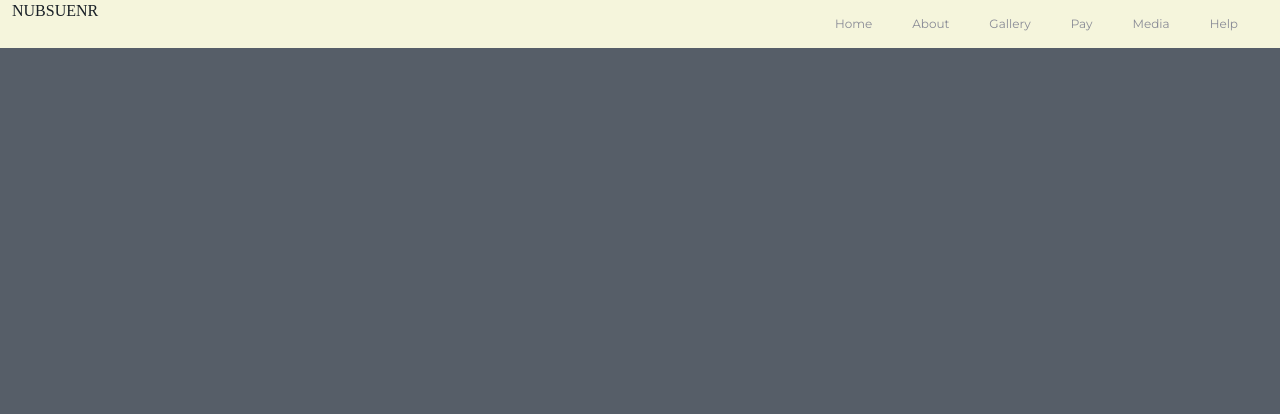
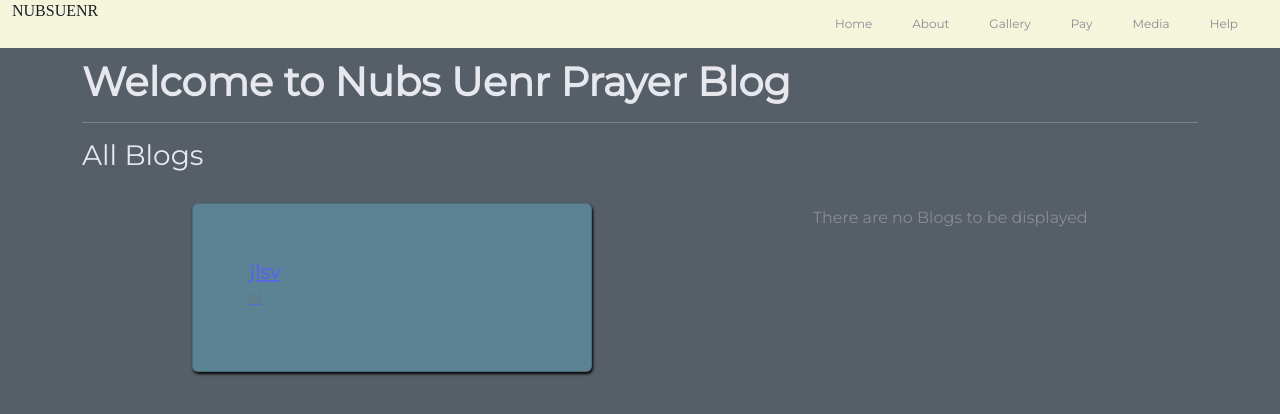
Before and after one commit to amgenious/nubsweb, a React (Create React App) app: page /prayers in a window 1280 px wide. Shown: the top 414 px of the page. Built offline with nearby package versions, Linux system fonts and the light colour scheme.

Commit message:
finished with the media content

```diff
--- a/src/App.js
+++ b/src/App.js
@@ -9,6 +9,10 @@ import { Helmet } from "react-helmet";
 import DonationsIndex from "./Components/DonationsPage/DonationsIndex";
 import { Helpindex } from "./Components/HelpPage/Helpindex";
 import { MediaIndex } from "./Components/MediaPage/MediaIndex";
+import { BibleStudiesindex } from "./Components/BibleStudiesPage/BibleStudiesindex";
+import { PrayerIndex } from "./Components/PrayersPage/PrayerIndex";
+import { SermonIndex } from "./Components/SermonsPage/SermonIndex";
+import { EventsIndex } from "./Components/OtherEventsPage/EventsIndex";
 
 
 function App() {
@@ -47,6 +51,18 @@ function App() {
       <Route path="/media">
         <MediaIndex />
       </Route>
+      <Route path="/biblestudies">
+        <BibleStudiesindex />
+      </Route>
+      <Route path="/prayers">
+        <PrayerIndex />
+      </Route>
+      <Route path="/sermons">
+        <SermonIndex />
+      </Route>
+      <Route path="/events">
+        <EventsIndex />
+      </Route>
       </Switch>
     </div>
      {/* <Footer /> */}
--- /dev/null
+++ b/src/Components/BibleStudiesPage/BibleStudiesindex.js
@@ -0,0 +1,33 @@
+import React from 'react'
+import { Link } from 'react-router-dom';
+
+export const BibleStudiesindex = () => {
+  return (
+    <>
+       <div className="container top">
+        <div className="row">
+            <div className="col-md-12">
+                <h1 style={{marginTop:'10px'}}><b>Welcome to Nubs Uenr Bible Studies Blog</b></h1>
+                <hr/>
+            </div>
+            <div className="col-md-12" id="disp">
+                <h3>All Blogs</h3>
+                <div className="card_content">
+                <div className="card" >
+                    <Link href="" className="single">
+                    <div className="card-body">
+                      <h5 className="card-title title"><b>ksnl</b></h5>
+                      <h6 className="card-subtitle mb-2 text-muted date">sln</h6>
+                      <p className="card-text snippet"></p>
+                    </div>
+                </Link>
+                </div>
+                <p>There are no Blogs to be displayed</p>
+            </div>
+            </div>
+        </div>
+    </div>
+    </>
+
+  )
+}
--- /dev/null
+++ b/src/Components/Constants/index.js
@@ -0,0 +1,38 @@
+const eventsvideos = [
+    {
+        source:"https://www.youtube.com/embed/bqy5Lm2TsS8"
+    },
+    {
+        source:"https://www.youtube.com/embed/DfhP7W9R4lw"
+    },
+    {
+        source:"https://www.youtube.com/embed/ZTy1OiQnwYk"
+    },
+    {
+        source:"https://www.youtube.com/embed/xTRCrdKoP9c"
+    },
+    {
+        source:"https://www.youtube.com/embed/Uqr61zsEp30"
+    },
+    {
+        source:"https://www.youtube.com/embed/Q5Tu5GEmW5o"
+    }
+];
+
+const sermonvideos = [
+    {
+        source:"https://www.youtube.com/embed/oioOb9lQ5uo"
+    },
+    {
+        source:"https://audiomack.com/embed/nubsuenrchap/song/sermon-by-rev-fred-achiever?background=1"
+    },
+    {
+        source:"https://www.youtube.com/embed/og3gOP30cR8"
+    },
+    {
+        source:"https://www.youtube.com/embed/WDaxTjTHB_s"
+    }
+]
+
+
+export{eventsvideos, sermonvideos}
--- a/src/Components/MediaPage/MediaIndex.js
+++ b/src/Components/MediaPage/MediaIndex.js
@@ -9,6 +9,7 @@ export const MediaIndex = () => {
         <div className='col-md-12'>
         <h3 style={{textAlign:'center', marginTop:'10px'}}>Welcome to the Media Section of Nubs-Uenr</h3>
         <p style={{textAlign:'center'}}>This page contains contents from our biblestudies, prayer meetings and sermons</p>
+        <p style={{textAlign:'center'}}>The content on each page maybe a youtube link or an article.</p>
         <div style={{marginTop:'10px', height:'auto', padding:'20px', display:'flex', justifyContent:'space-evenly', alignItems:'center',flexWrap:'wrap'}}>
 
         <div style={{height:'30vh',border:'2px solid green', width:'40%', display:'flex', alignItems:"center", justifyContent:'center',marginBottom:'20px'}}>
@@ -26,6 +27,11 @@ export const MediaIndex = () => {
        <h3>Sermons</h3>
        </Link>
          </div>
+        <div style={{height:'30vh',border:'2px solid green', width:'40%', display:'flex', alignItems:"center", justifyContent:'center',marginBottom:'20px'}}>
+       <Link to="/events" style={{textDecoration:'none', color:'white'}}>
+       <h3>Other Events</h3>
+       </Link>
+         </div>
 
         </div>
         </div>
--- /dev/null
+++ b/src/Components/OtherEventsPage/EventsIndex.js
@@ -0,0 +1,26 @@
+import React from 'react'
+import { eventsvideos } from '../Constants'
+
+
+export const EventsIndex = () => {
+  return (
+    <div className='container'>
+    <div className='row'>
+        <div className='col-md-12'>
+        <h1 style={{marginTop:'10px'}}><b>Welcome to Nubs Uenr Prayer Blog</b></h1>
+            <hr/>
+            <div style={{flexWrap:"wrap",padding:"20px",display: "flex",flexDirection:"row",justifyContent:"space-around"}}>
+            {eventsvideos.map((eventsvideo,index) => (
+                <div className="card" style={{padding:"10px",textAlign:"center", marginBottom:"10px"}}>
+                <iframe  height="315" src={eventsvideo.source} title="YouTube video player" frameborder="0" allow="accelerometer; autoplay; clipboard-write; encrypted-media; gyroscope; picture-in-picture" allowfullscreen></iframe>
+            </div>
+            ))}
+            </div>
+        </div>
+
+    </div>
+    <br></br>
+    <br></br>
+</div>
+  )
+}
--- /dev/null
+++ b/src/Components/PrayersPage/PrayerIndex.js
@@ -0,0 +1,33 @@
+import React from 'react'
+import { Link } from 'react-router-dom';
+
+export const PrayerIndex = () => {
+  return (
+    <>
+     <div className="container top">
+        <div className="row">
+            <div className="col-md-12">
+                <h1 style={{marginTop:'10px'}}><b>Welcome to Nubs Uenr Prayer Blog</b></h1>
+                <hr/>
+            </div>
+            <div className="col-md-12" id="disp">
+                <h3>All Blogs</h3>
+                <div className="card_content">
+                <div className="card" >
+
+                    <Link href="#" className="single">
+                    <div className="card-body">
+                      <h5 className="card-title title"><b>jlsv</b></h5>
+                      <h6 className="card-subtitle mb-2 text-muted date">sl</h6>
+                      <p className="card-text snippet"></p>
+                    </div>
+                </Link>
+                </div>
+                <p>There are no Blogs to be displayed</p>
+            </div>
+            </div>
+        </div>
+    </div>
+    </>
+  )
+}
--- /dev/null
+++ b/src/Components/SermonsPage/SermonIndex.js
@@ -0,0 +1,28 @@
+import React from 'react'
+import { sermonvideos } from '../Constants'
+
+
+export const SermonIndex = () => {
+  return (
+    <div className='container'>
+        <div className='row'>
+            <div className='col-md-12'>
+
+            </div>
+
+            <div className='col-md-12'>
+            <h1 style={{marginTop:'10px'}}><b>Welcome to Nubs Uenr Prayer Blog</b></h1>
+                <hr/>
+                <div style={{flexWrap:"wrap",padding:"20px",display: "flex",flexDirection:"row",justifyContent:"space-around"}}>
+                {sermonvideos.map((sermonvideo,index) => (
+                    <div className="card" style={{padding:"10px",textAlign:"center", marginBottom:"10px"}}>
+                    <iframe  height="315" src={sermonvideo.source} title="YouTube video player" frameborder="0" allow="accelerometer; autoplay; clipboard-write; encrypted-media; gyroscope; picture-in-picture" allowfullscreen></iframe>
+                </div>
+                ))}
+                </div>
+            </div>
+        </div>
+        <br></br>
+    </div>
+  )
+}
```
